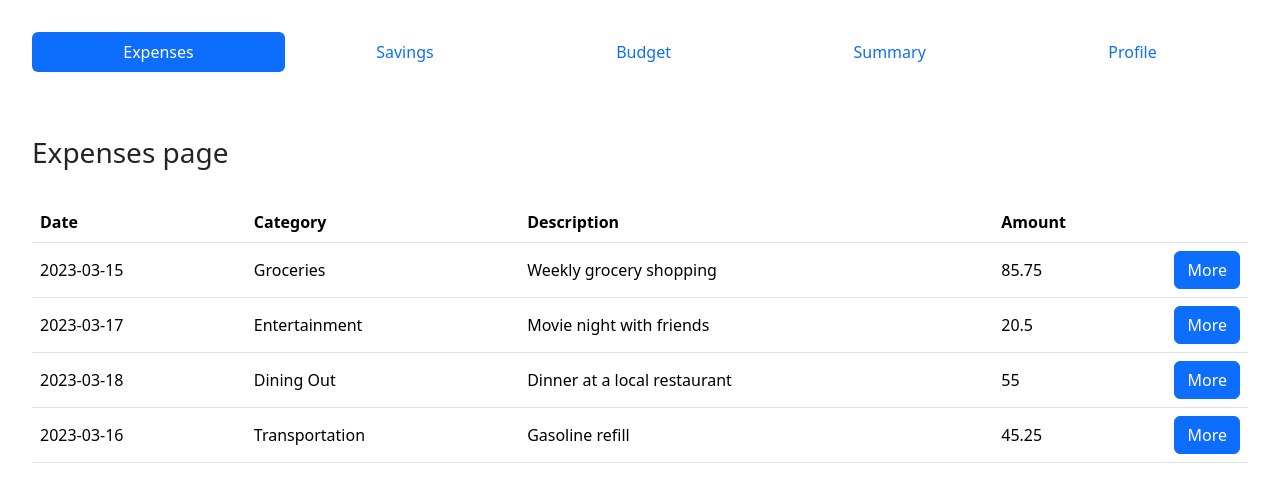
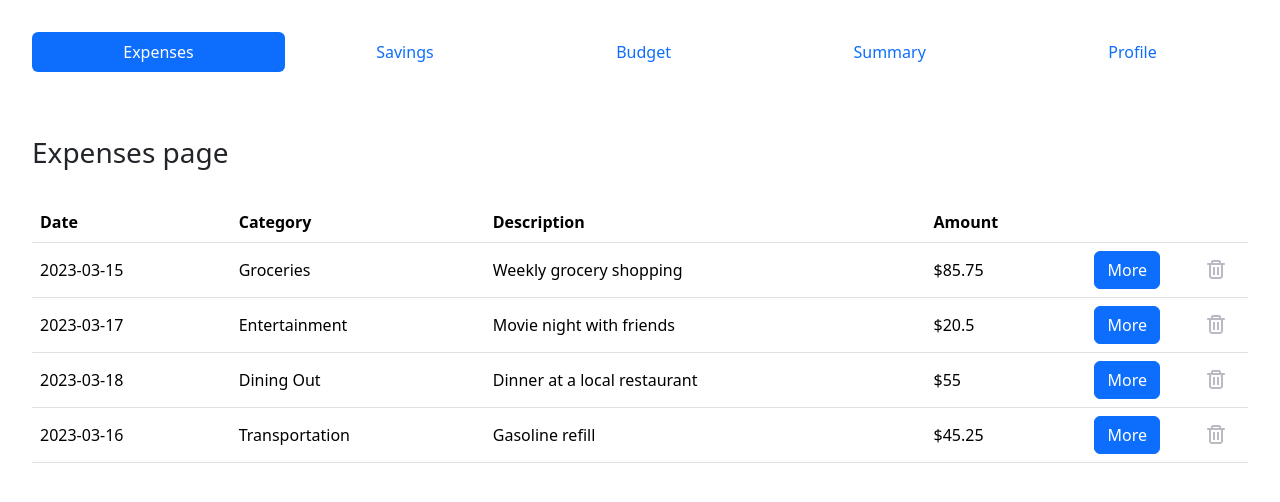
Before and after one commit to Daniel-dadu/ExpensesWebApp, a Vue app in the folder front-end/: page / in a window 1280 px wide. Shown: the top 502 px of the page. Built offline with nearby package versions, Linux system fonts and the light colour scheme; the HTML template or start-up script is replaced by a standard one.

Commit message:
Implemented Delete btn for Expenses table #1

```diff
--- a/front-end/src/components/ExpensesTable.vue
+++ b/front-end/src/components/ExpensesTable.vue
@@ -10,11 +10,11 @@
             </tr>
         </thead>
         <tbody>
-            <tr v-for="expense in expenses" :key="expense._id">
+            <tr v-for="expense in expensesEdit" :key="expense._id">
                 <td>{{ expense.date }}</td>
                 <td>{{ expense.category }}</td>
                 <td>{{ expense.description }}</td>
-                <td>{{ expense.amount }}</td>
+                <td>${{ expense.amount }}</td>
                 <td>
                     <button
                     type="button"
@@ -33,6 +33,14 @@
                     :created-at="expense.createdAt"
                     :updated-at="expense.updatedAt"
                     />
+                    <button
+                    type="button"
+                    class="btn btn-outline-danger"
+                    id="delete-expense-btn"
+                    @click="removeExpense(expense._id)"
+                    >
+                        <img src="@/assets/trash-can.svg" alt="Trash can" />
+                    </button>
                 </td>
             </tr>
         </tbody>
@@ -41,14 +49,22 @@
 </template>
 
 <script>
-import { expenses } from '@/expenses-obj';
-import ExpenseModal from './ExpenseModal.vue';
+import { ref } from "vue"
+import { expenses } from '@/expenses-obj'
+import ExpenseModal from './ExpenseModal.vue'
 
 export default {
     name: "ExpensesTable",
-    data() {
+    setup() {
+        const expensesEdit = ref(expenses)
+
+        function removeExpense(id) {
+            expensesEdit.value = expensesEdit.value.filter(expense => expense._id != id)
+        }
+
         return {
-            expenses,
+            expensesEdit,
+            removeExpense,
         }
     },
     components: {
@@ -62,4 +78,12 @@ export default {
     width: 1%;
     white-space: nowrap;
 }
+
+#delete-expense-btn {
+    margin-left: 2em;
+    border: 0;
+}
+#delete-expense-btn img {
+    filter:invert(82%) sepia(3%) saturate(473%) hue-rotate(179deg) brightness(93%) contrast(88%);
+}
 </style>
--- a/front-end/src/pages/ExpensesPage.vue
+++ b/front-end/src/pages/ExpensesPage.vue
@@ -6,7 +6,6 @@
 </template>
 
 <script>
-
 import ExpensesTable from "../components/ExpensesTable.vue";
 
 export default {
```
Also changed, not shown: front-end/src/assets/logo.png (deleted), front-end/src/assets/trash-can.svg (added).
